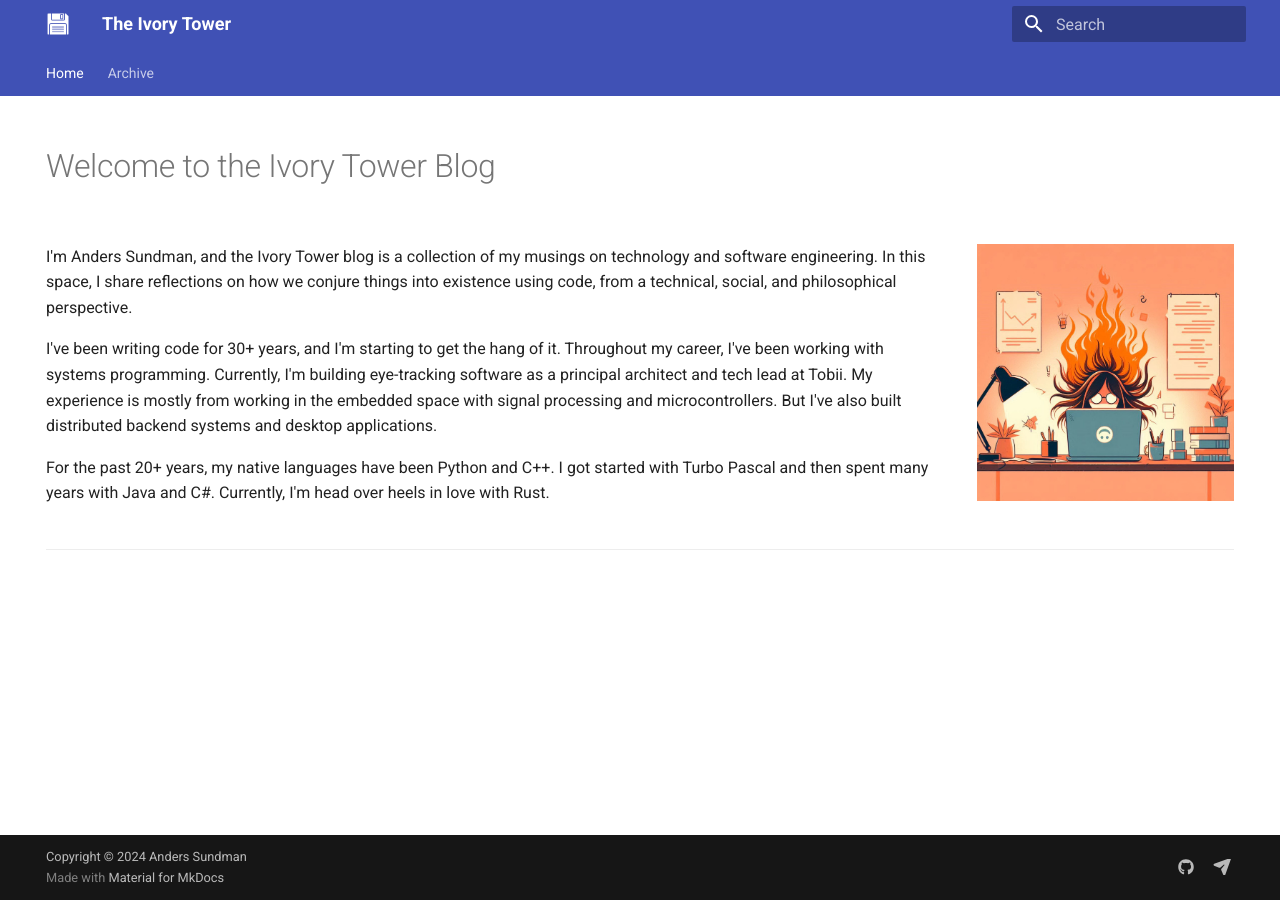
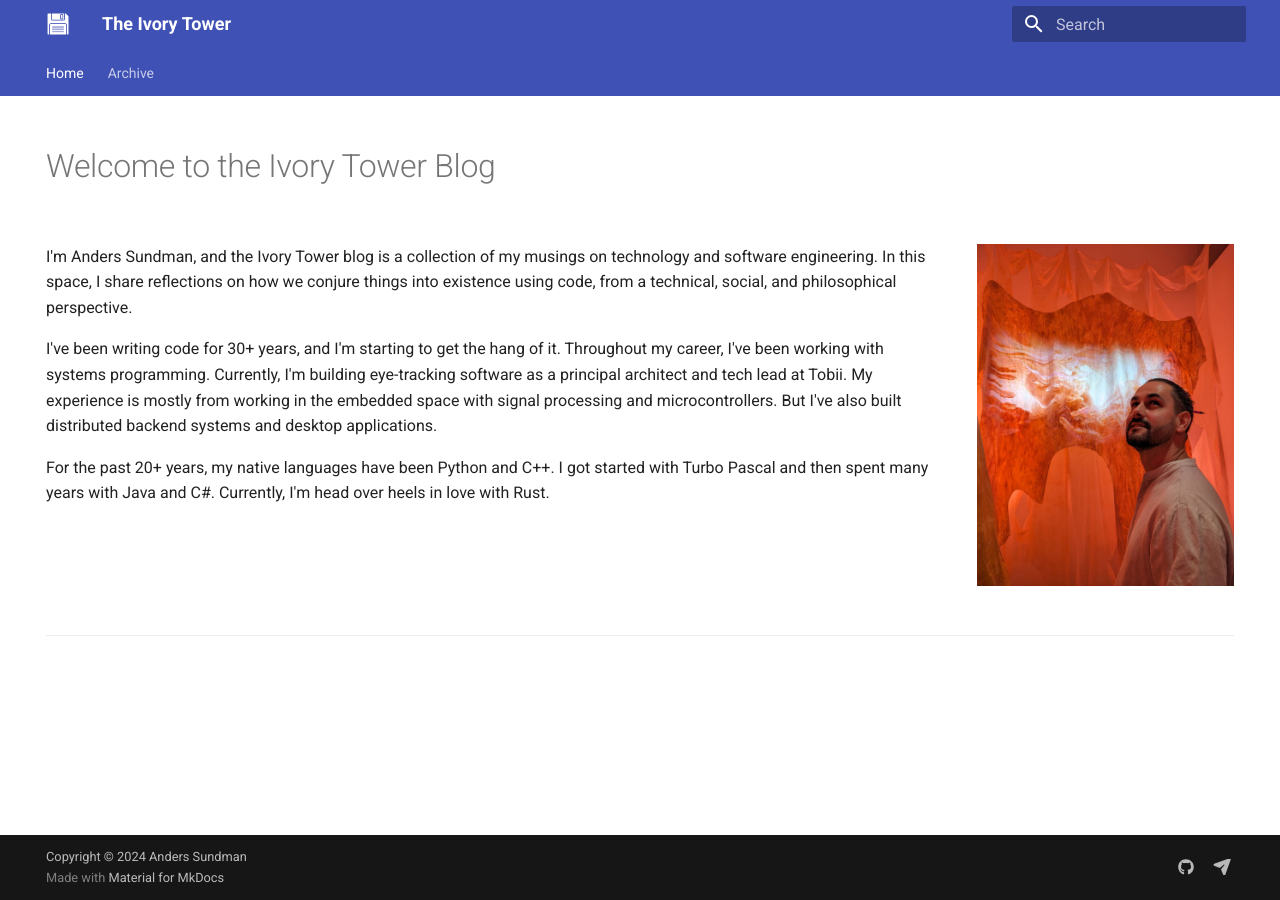
Before and after one commit to 4ZM/4zm.github.io, an MkDocs documentation site: the page built from docs/index.md, in a window 1280 px wide. Built offline with MkDocs 1.6.1 and Material for MkDocs 9.7.7, drawn with Linux system fonts in a browser that asks for light colours.

Commit message:
new pres img

```diff
--- a/docs/index.md
+++ b/docs/index.md
@@ -16,7 +16,7 @@ For the past 20+ years, my native languages have been Python and C++. I got star
 ///
 
 /// html | div[style='float: right;width: 25%; padding-left: 30pt;']
-![Image title](images/index.png)
+![Image title](images/anders.jpg)
 ///
 
 /// html | div[style='clear: both;']
```
Also changed, not shown: docs/images/anders.jpg (added).
